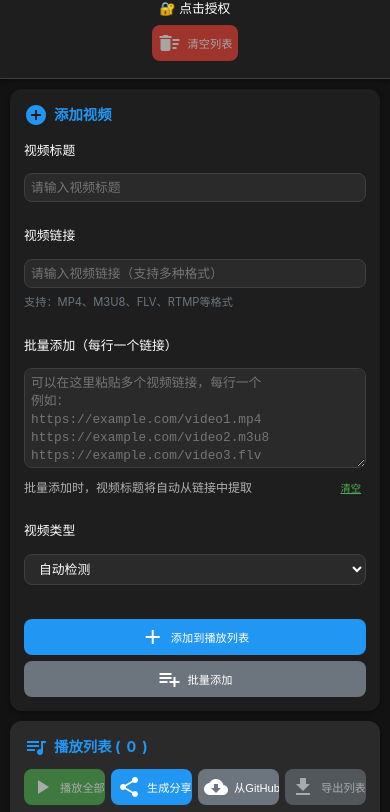
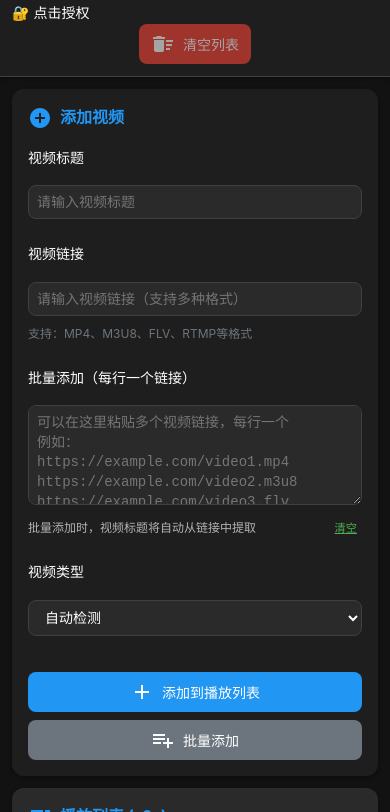
Before and after one commit to zhikanyeye/video, a website: page index.html in a window 390 px wide. Shown: the part 51-863 px from the top of the page. Drawn offline with Linux system fonts and the light colour scheme.

Commit message:
🎨 简化CSS样式：移除冗余代码，保持核心功能
- 移除过度美化的装饰性样式
- 保留所有必要的模态框和通知样式
- 简化响应式设计代码
- 提升代码可维护性

```diff
--- a/styles/main.css
+++ b/styles/main.css
@@ -309,30 +309,6 @@ body {
         width: 100%;
     }
 
-    /* GitHub用户信息移动端适配 */
-    .github-user-info {
-        margin-right: 0;
-        margin-bottom: var(--space-sm);
-        width: 100%;
-        display: flex;
-        align-items: center;
-        justify-content: space-between;
-        flex-wrap: wrap;
-        gap: var(--space-xs);
-    }
-
-    .github-user-info #githubUsername {
-        flex: 1;
-        min-width: 0;
-        text-overflow: ellipsis;
-        overflow: hidden;
-        white-space: nowrap;
-    }
-
-    .github-user-info #logoutBtn {
-        flex-shrink: 0;
-    }
-
     .share-method-status {
         flex-direction: column;
         gap: var(--space-xs);
@@ -584,6 +560,11 @@ body {
         font-size: var(--font-sm);
         padding: var(--space-xs) var(--space-sm);
         min-height: 36px;
+    }
+
+    .video-item {
+        padding: var(--space-md);
+        border-radius: var(--radius-medium);
     }
 }
 
@@ -1242,77 +1223,65 @@ body {
         gap: var(--space-sm);
     }
 
-    /* 修复移动端按钮文字被截断的问题 */
-    .section-actions .btn {
-        flex: 1;
-        min-width: 0;
-        font-size: var(--font-sm);
+    .video-item {
+        flex-direction: column;
+        align-items: flex-start;
+        gap: var(--space-sm);
+    }
+
+    .video-meta {
+        flex-direction: column;
+        gap: var(--space-sm);
+        width: 100%;
+    }
+
+    .video-actions {
+        width: 100%;
+        justify-content: space-between;
+    }
+
+    .form-group {
+        margin-bottom: var(--space-md);
+    }
+
+    .form-group label {
+        font-size: var(--font-md);
+    }    .form-group input,
+    .form-group textarea {
+        font-size: var(--font-md);
         padding: var(--space-sm);
-        white-space: nowrap;
-        overflow: hidden;
-        text-overflow: ellipsis;
-    }
-
-    /* 针对小屏幕进一步优化 */
-    @media (max-width: 480px) {
-        :root {
-            --font-sm: 0.7rem;
-            --font-md: 0.8rem;
-            --font-lg: 0.9rem;
-            --font-xl: 1rem;
-            --space-sm: 6px;
-            --space-md: 10px;
-            --space-lg: 14px;
-        }
-
-        .header-content {
-            padding: var(--space-sm);
-        }
-
-        .logo {
-            font-size: var(--font-lg);
-        }
-
-        .header-actions {
-            gap: var(--space-xs);
-        }
-
-        .github-user-info {
-            flex-direction: column;
-            align-items: stretch;
-            gap: var(--space-xs);
-        }
-
-        .section-header h2 {
-            font-size: var(--font-lg);
-        }
-
-        .btn {
-            font-size: var(--font-sm);
-            padding: var(--space-xs) var(--space-sm);
-            min-height: 36px;
-        }
-
-        .modal-content {
-            margin: var(--space-sm);
-            width: calc(100% - 2 * var(--space-sm));
-            border-radius: var(--radius-medium);
-        }
-
-        .modal-header,
-        .modal-body,
-        .modal-footer {
-            padding: var(--space-sm);
-        }
-
-        .form-group input,
-        .form-group textarea {
-            font-size: var(--font-md);
-        }
-
-        .url-help {
-            font-size: var(--font-sm);
-        }
+    }
+
+    .video-actions {
+        align-self: stretch;
+        justify-content: center;
+    }
+
+    .modal-content {
+        margin: var(--space-md);
+        width: calc(100% - 2 * var(--space-md));
+    }
+
+    .modal-footer {
+        flex-direction: column;
+    }
+
+    .header-actions {
+        flex-direction: column;
+        gap: 10px;
+        align-items: stretch;
+    }
+      .share-method-status {
+        margin-right: 0;
+        margin-bottom: 10px;
+    }
+
+    .method-buttons {
+        flex-direction: column;
+    }
+
+    .method-buttons .btn {
+        width: 100%;
     }
 }
 
@@ -1577,65 +1546,3 @@ body {
         font-size: var(--font-sm);
     }
 }
-
-/* 超小屏幕优化 (iPhone SE等) */
-@media (max-width: 480px) {
-    :root {
-        --font-sm: 0.7rem;
-        --font-md: 0.8rem;
-        --font-lg: 0.9rem;
-        --font-xl: 1rem;
-        --space-sm: 6px;
-        --space-md: 10px;
-        --space-lg: 14px;
-    }
-
-    .header-content {
-        padding: var(--space-sm);
-    }
-
-    .logo {
-        font-size: var(--font-lg);
-    }
-
-    .header-actions {
-        gap: var(--space-xs);
-    }
-
-    .github-user-info {
-        flex-direction: column;
-        align-items: stretch;
-        gap: var(--space-xs);
-    }
-
-    .section-header h2 {
-        font-size: var(--font-lg);
-    }
-
-    .btn {
-        font-size: var(--font-sm);
-        padding: var(--space-xs) var(--space-sm);
-        min-height: 36px;
-    }
-
-    .modal-content {
-        margin: var(--space-sm);
-        width: calc(100% - 2 * var(--space-sm));
-        border-radius: var(--radius-medium);
-    }
-
-    .modal-header,
-    .modal-body,
-    .modal-footer {
-        padding: var(--space-sm);
-    }
-
-    .form-group input,
-    .form-group textarea {
-        font-size: var(--font-md);
-    }
-
-    .url-help {
-        font-size: var(--font-sm);
-    }
-}
```
